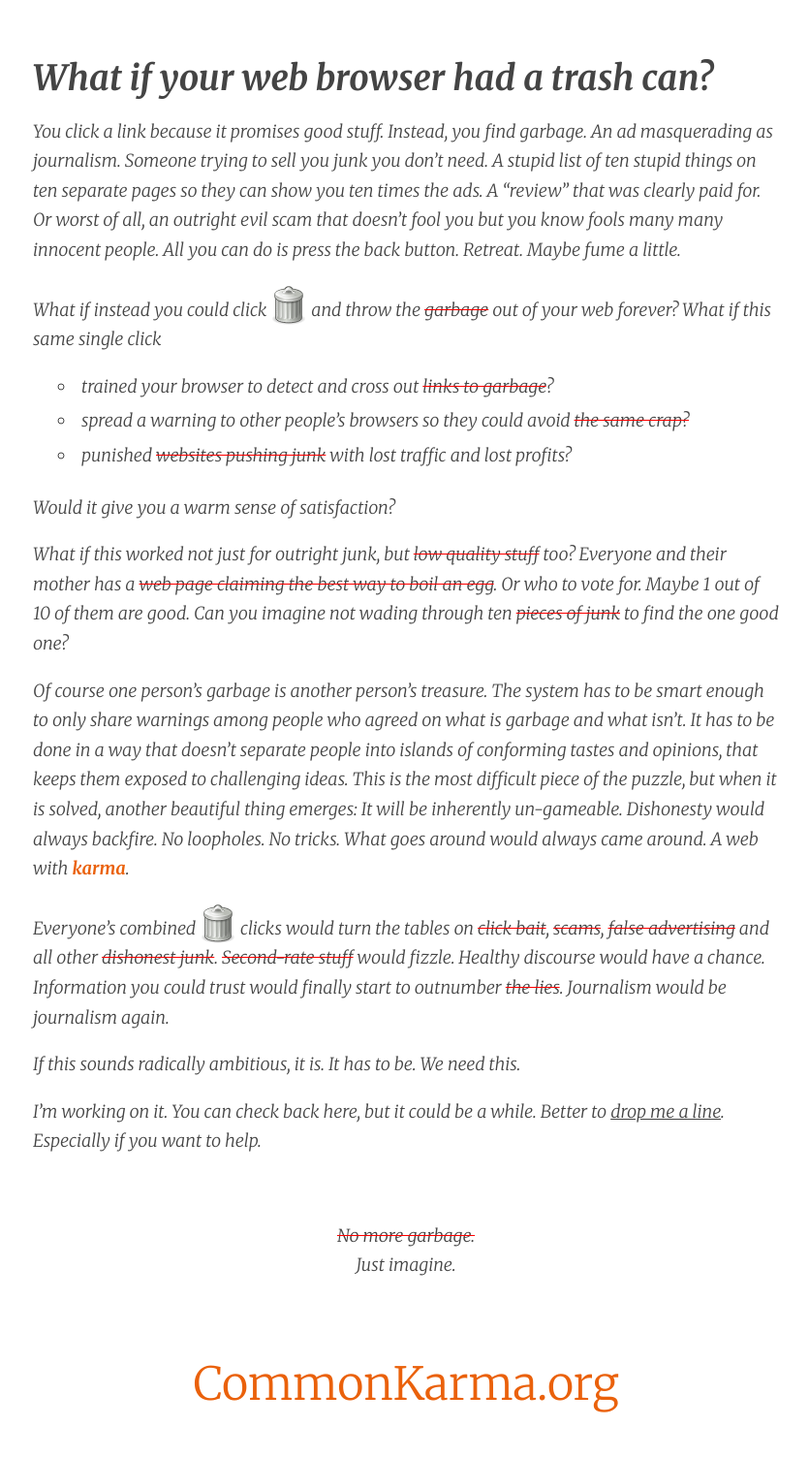
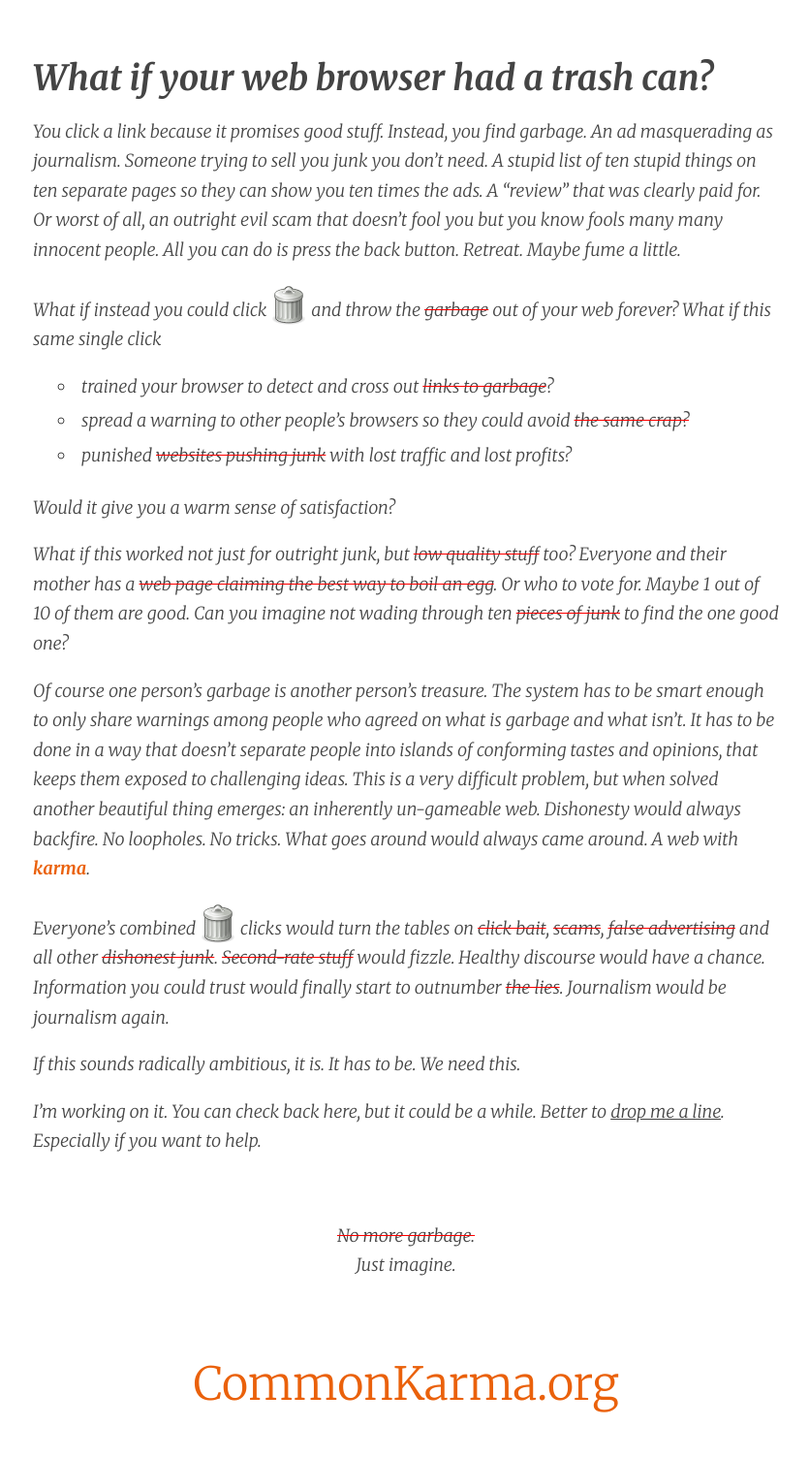
Before and after one commit to commonkarma/commonkarma.org-source, a Jekyll site: the page built from index.md, in a window 1280 px wide. Shown: the whole page at 97% size, without its empty margins (221-1056 px from the left). Built offline with Jekyll 4.4.1, drawn with Linux system fonts in a browser that asks for light colours; comment, search, counter and statistics services are not loaded.

Commit message:
reword ungameable section

```diff
--- a/index.md
+++ b/index.md
@@ -19,7 +19,7 @@ Would it give you a warm sense of satisfaction?
 
 What if this worked not just for outright junk, but <del>low quality stuff</del> too? Everyone and their mother has a <del>web page claiming the best way to boil an egg</del>. Or who to vote for. Maybe 1 out of 10 of them are good. Can you imagine not wading through ten <del>pieces of junk</del> to find the one good one?
 
-Of course one person's garbage is another person's treasure. The system has to be smart enough to only share warnings among people who agreed on what is garbage and what isn't. It has to be done in a way that doesn't separate people into islands of conforming tastes and opinions, that keeps them exposed to challenging ideas. This is the most difficult piece of the puzzle, but when it is solved, another beautiful thing emerges: It will be inherently un-gameable. Dishonesty would always backfire. No loopholes. No tricks. What goes around would *always* came around. A web with **karma**.
+Of course one person's garbage is another person's treasure. The system has to be smart enough to only share warnings among people who agreed on what is garbage and what isn't. It has to be done in a way that doesn't separate people into islands of conforming tastes and opinions, that keeps them exposed to challenging ideas. This is a very difficult problem, but when solved another beautiful thing emerges: an inherently un-gameable web. Dishonesty would always backfire. No loopholes. No tricks. What goes around would *always* came around. A web with **karma**.
 
 Everyone's combined <span class="garbage-can">![a trash can](./images/garbage-can.svg)</span> clicks would turn the tables on <del>click bait</del>, <del>scams</del>, <del>false advertising</del> and all other <del>dishonest junk</del>.  <del>Second-rate stuff</del> would fizzle. Healthy discourse would have a chance. Information you could trust would finally start to outnumber <del>the lies</del>. Journalism would be journalism again.
 
```
